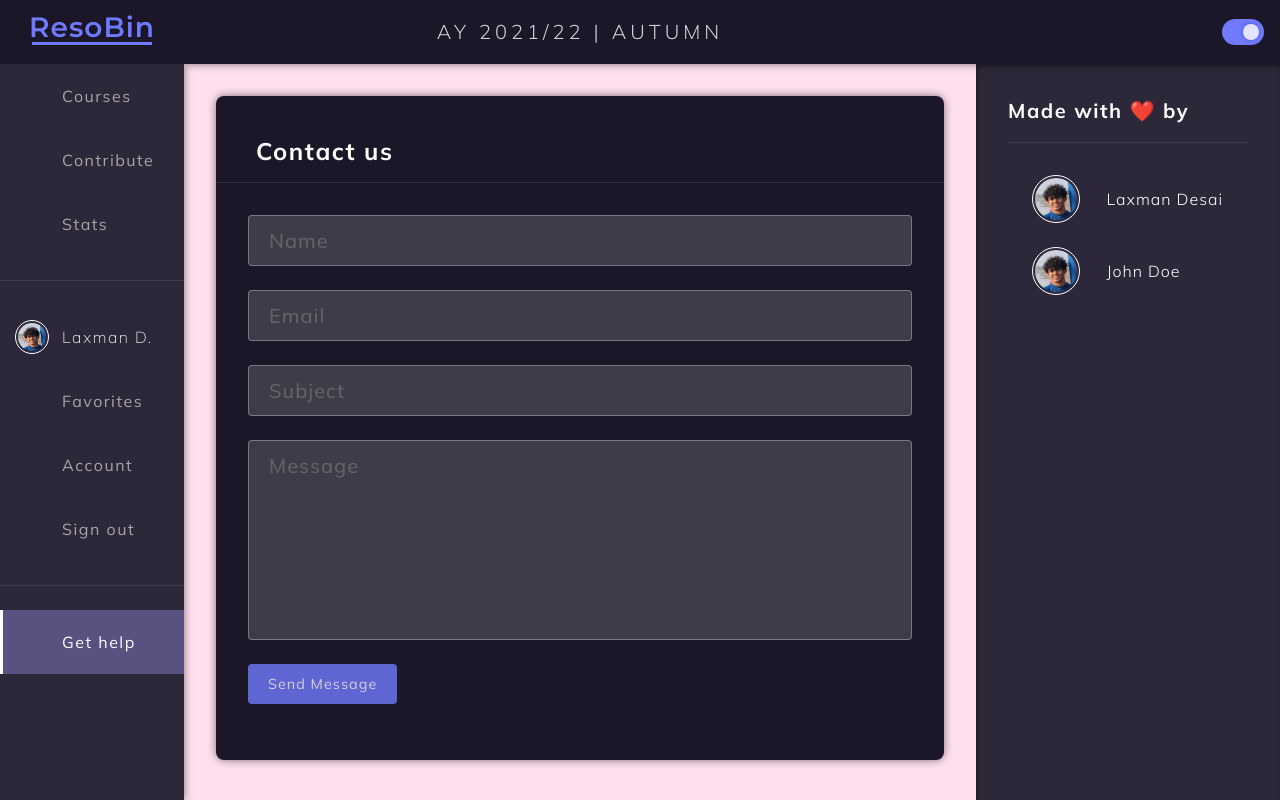
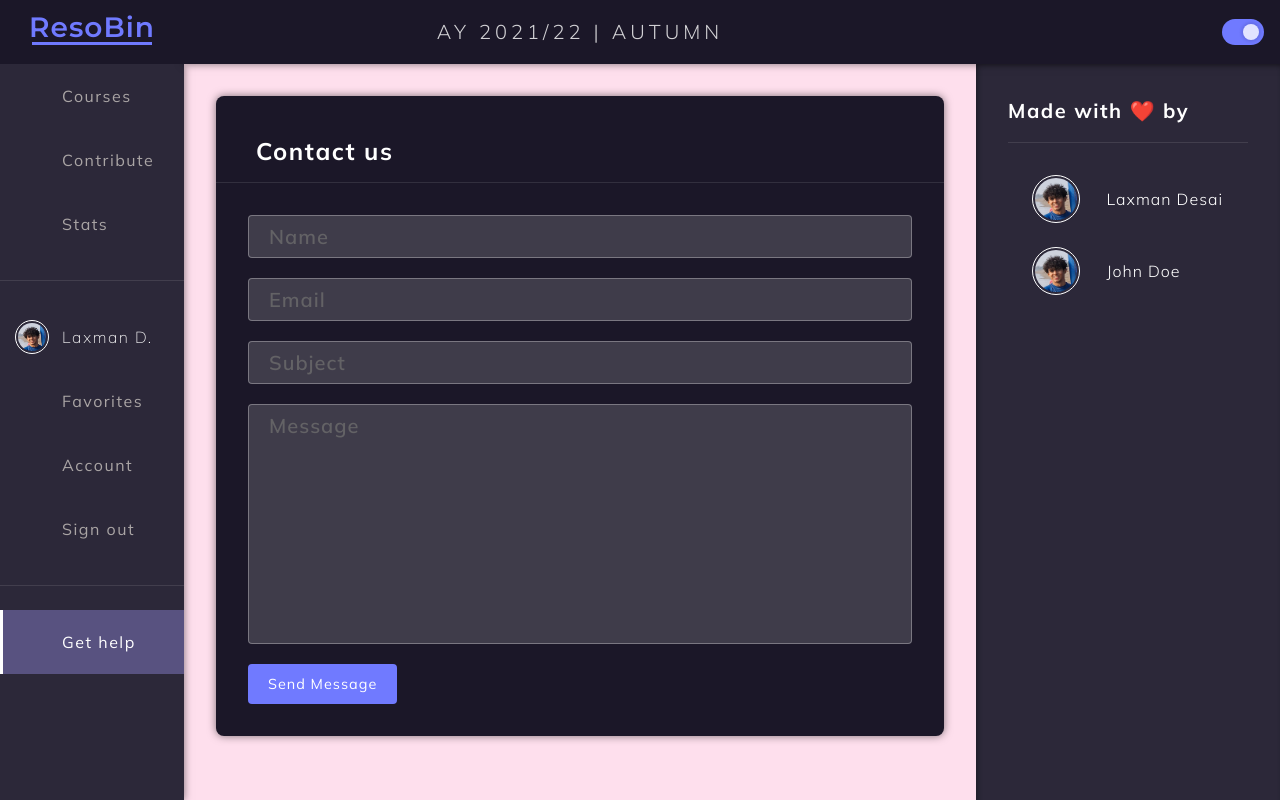
Before and after one commit to DevCom-IITB/ResoBin, a React (Create React App) app: page /contact in a window 1280 px wide. Built offline with nearby package versions, Linux system fonts and the light colour scheme; some icons are missing.

Commit message:
🐛 FIX: Minor improvements and add prop-types

```diff
--- a/package.json
+++ b/package.json
@@ -6,6 +6,7 @@
     "@testing-library/jest-dom": "^5.11.4",
     "@testing-library/react": "^11.1.0",
     "@testing-library/user-event": "^12.1.10",
+    "prop-types": "^15.7.2",
     "react": "^17.0.2",
     "react-dom": "^17.0.2",
     "react-router-dom": "^5.2.0",
--- a/src/App.jsx
+++ b/src/App.jsx
@@ -26,7 +26,7 @@ const App = () => {
         <Dashboard />
         <Suspense fallback={<div>Loading...</div>}>
           <Switch>
-            <Route exact path="/" component={Courses} />
+            <Route exact path="/" component={Login} />
             <Route exact path="/courses" component={Courses} />
             <Route exact path="/contribute" component={Contribute} />
             <Route exact path="/contact" component={Contact} />
--- a/src/components/contact/form/ContactForm.jsx
+++ b/src/components/contact/form/ContactForm.jsx
@@ -6,7 +6,7 @@ const Container = styled.div`
   display: flex;
   flex-direction: column;
   background: ${({ theme }) => theme.darksecondary};
-  margin: 6rem 21rem 2rem 2rem;
+  margin: 6rem 21rem 1rem 2rem;
   border-radius: 8px;
   box-shadow: 0px 0px 0.5rem rgba(0, 0, 0, 0.5);
 `
--- a/src/components/contact/form/FormBody.jsx
+++ b/src/components/contact/form/FormBody.jsx
@@ -10,7 +10,7 @@ const initalState = {
 }
 
 const ContainerForm = styled.form`
-  margin: 2rem;
+  margin: 2rem 2rem 0.5rem;
   appearance: none;
 `
 
@@ -31,8 +31,8 @@ const FormBody = () => {
 
       <TextAreaSquared
         placeholder="Message"
-        value={state.message}
-        onChange={handleInput}
+        // value={state.message}
+        // onChange={handleInput}
       />
 
       <ButtonSquare type="submit">Send Message</ButtonSquare>
--- a/src/components/login/LoginBody.jsx
+++ b/src/components/login/LoginBody.jsx
@@ -1,4 +1,4 @@
-import { NavLink } from 'react-router-dom'
+import { Link } from 'react-router-dom'
 import styled from 'styled-components'
 // Components:
 import { InputRounded as Input, ButtonSquare, Divider } from 'components/shared'
@@ -26,7 +26,7 @@ const ContainerSpaceBetween = styled.div`
   margin-bottom: 2rem;
 `
 
-const ForgetPass = styled(NavLink)`
+const ForgetPass = styled(Link)`
   color: ${({ theme }) => theme.textColor};
   font-size: 1rem;
   font-weight: 300;
@@ -62,9 +62,14 @@ const FormBody = () => {
         <ForgetPass to="reset">Forgot password?</ForgetPass>
       </ContainerSpaceBetween>
 
-      <ButtonSquare type="submit" style={{ 'font-size': '1.25rem' }}>
-        Login
-      </ButtonSquare>
+      <Link style={{ all: 'initial' }} to="/courses">
+        <ButtonSquare
+          type="submit"
+          style={{ 'font-size': '1.25rem', width: '100%' }}
+        >
+          Login
+        </ButtonSquare>
+      </Link>
 
       <ContainerOr>
         <Divider style={{ width: '42%' }} />
--- a/src/components/shared/ButtonSquare.jsx
+++ b/src/components/shared/ButtonSquare.jsx
@@ -9,7 +9,7 @@ const ButtonSquare = styled.button`
 
   cursor: pointer;
   background-color: ${({ theme }) => theme.logo};
-  opacity: 80%;
+  opacity: 100%;
   color: #fff;
   font-size: 0.9rem;
 
@@ -18,11 +18,11 @@ const ButtonSquare = styled.button`
   box-sizing: border-box;
 
   &:hover {
-    opacity: 100%;
+    opacity: 90%;
   }
 
   &:active {
-    opacity: 100%;
+    opacity: 90%;
     box-shadow: inset 0 0 5px ${HEX2RGBA('#000', 40)};
   }
 `
--- a/src/components/shared/InputSquared.jsx
+++ b/src/components/shared/InputSquared.jsx
@@ -4,8 +4,8 @@ import { HEX2RGBA } from 'helpers'
 const sharedStyles = css`
   display: block;
   width: 100%;
-  padding: 0.75rem 1.25rem;
-  margin: 0 auto 1.5rem auto;
+  padding: 0.5rem 1.25rem;
+  margin: 0 auto 1.25rem auto;
 
   outline: 0;
   border: 1px solid ${({ theme }) => HEX2RGBA(theme.textColor, 40)};
@@ -15,7 +15,7 @@ const sharedStyles = css`
 
   color: ${({ theme }) => theme.activeMenu};
   font-size: 1.25rem;
-  font-weight: 500;
+  font-weight: 600;
   transition-duration: 100ms;
   opacity: 80%;
 
@@ -35,7 +35,7 @@ const InputSquared = styled.input`
 `
 
 const TextAreaSquared = styled.textarea`
-  min-height: 200px;
+  height: 15rem;
   resize: none;
   ${sharedStyles}
 `
--- a/src/components/sidebar/index.jsx
+++ b/src/components/sidebar/index.jsx
@@ -52,8 +52,8 @@ const Sidebar = () => {
         icon={<Bookmark size="20" title="Check course material" />}
         to="/favourites"
       />
-      <SidebarItem title="Account" icon={<Cog size="20" />} to="/account" />
-      <SidebarItem title="Sign out" icon={<Logout size="20" />} to="/signout" />
+      <SidebarItem title="Account" icon={<Cog size="20" />} exact to="/account" />
+      <SidebarItem title="Sign out" icon={<Logout size="20" />} to="/login" />
 
       <Divider margin="1.5rem 0" />
       <SidebarItem
```
